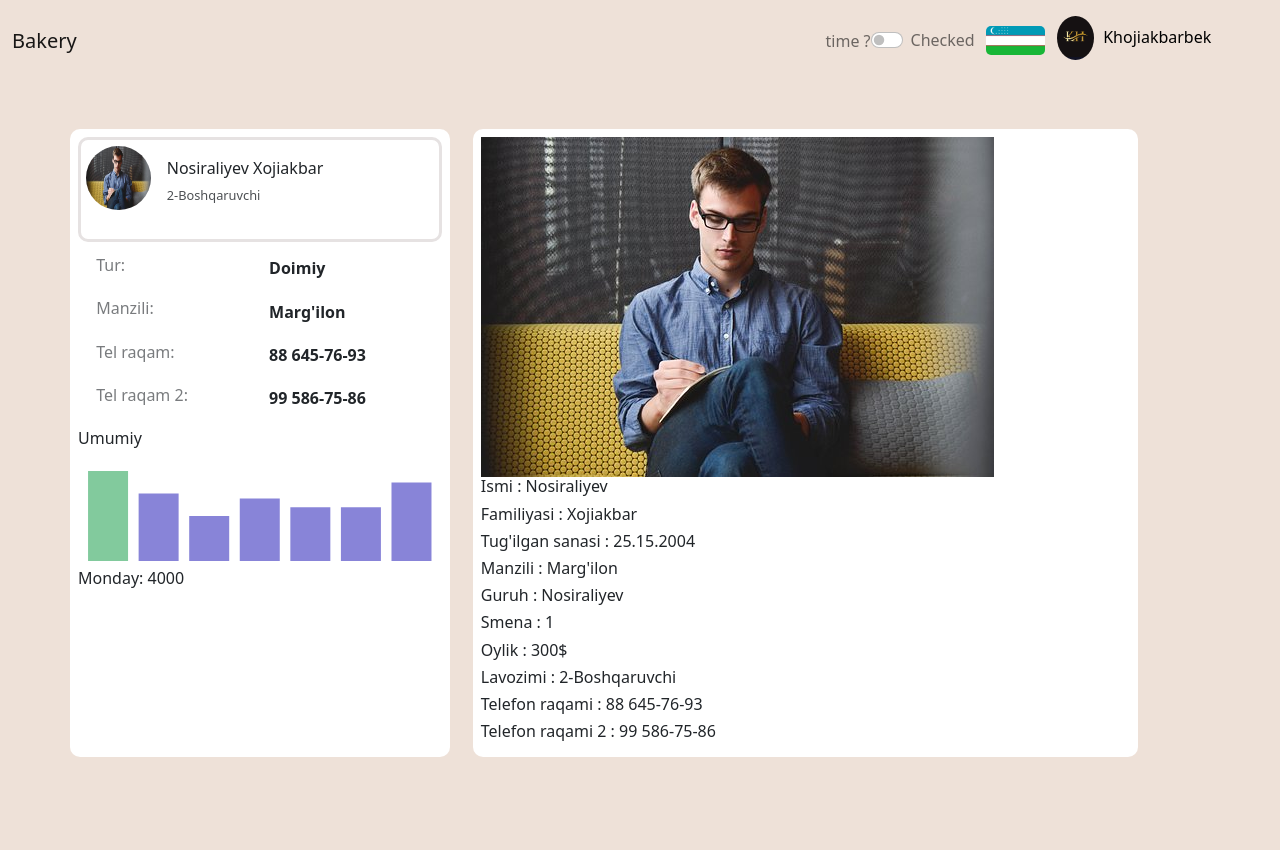
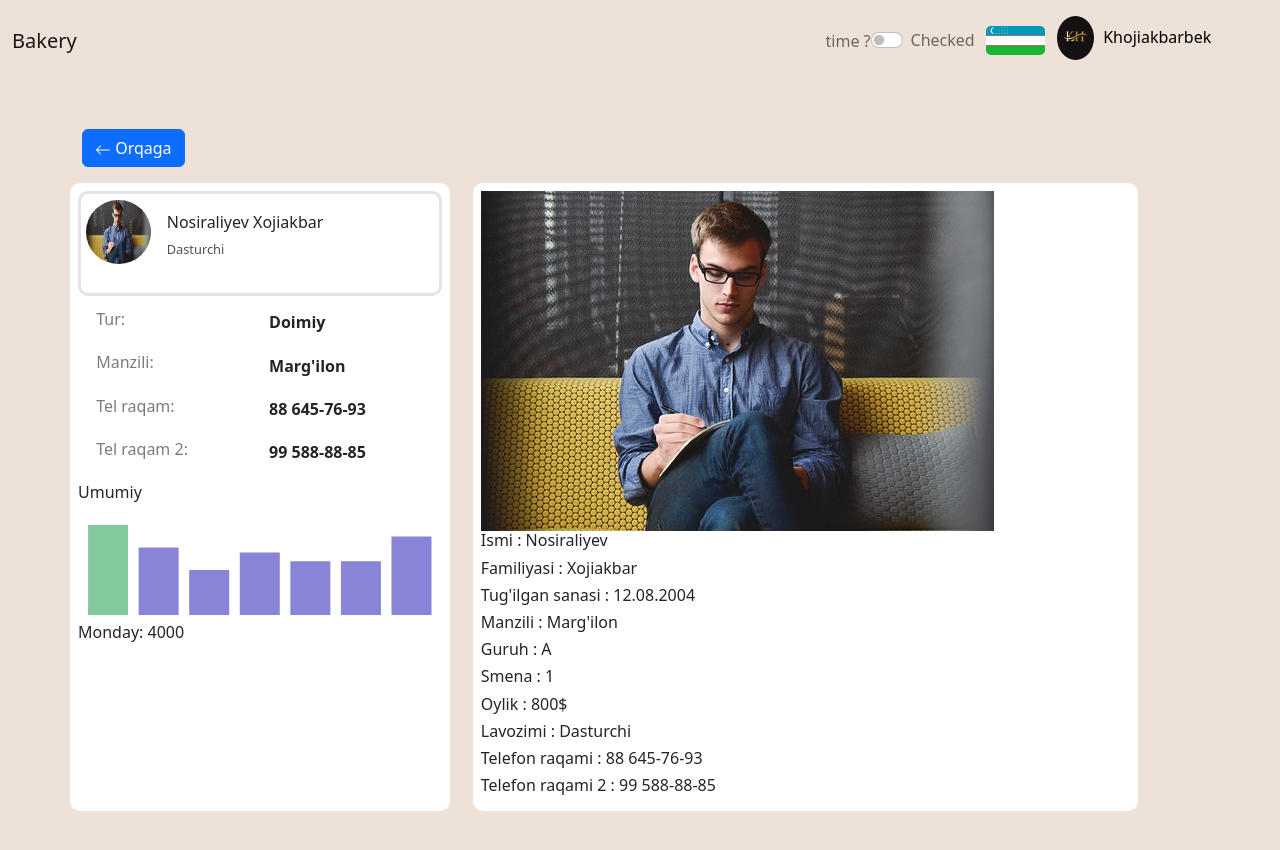
Before and after one commit to Khojiakbarbe/CRM-for-bakery, a React (Create React App) app: page /xodim/1 in a window 1280 px wide. Shown: the top 850 px of the page. Before the commit the page ends 805 px from the top, so only its background shows below. Built offline with nearby package versions, Linux system fonts and the light colour scheme; data requests are answered from the project's data file.

Commit message:
somethings changed and completed

```diff
--- a/src/app.css
+++ b/src/app.css
@@ -86,14 +86,19 @@ body {
 
 /* Add new worker */
 .addNewWorkerImg {
-    width: 50%;
+    width: 40%;
     margin: 0 auto;
+    border-radius: 100%;
+}
+.addNewWorkerImg label{
     border-radius: 50%;
 }
 
 .addNewWorkerImg img {
     border-radius: 50%;
     cursor: pointer;
+    width: 60%;
+    margin-top: 5%;
 }
 
 
--- a/src/components/Details.jsx
+++ b/src/components/Details.jsx
@@ -2,11 +2,16 @@ import React, { useEffect, useState } from "react";
 import { useParams, useNavigate } from "react-router-dom";
 import axios from "axios";
 import Chart from "./Chart";
+import { BsArrowLeft } from "react-icons/bs";
+
+
+
 
 export default function Details() {
 
     const { id } = useParams()
 
+    const navigate = useNavigate()
 
     const [detail, setDetail] = useState({})
 
@@ -22,6 +27,7 @@ export default function Details() {
 
     return (
         <div className="container mb-5 mt-5">
+            <button className="btn btn-primary mb-3" onClick={() => navigate('/')}><BsArrowLeft /> Orqaga</button>
             <div className="row">
                 <div className="col-4 bg-white p-2" style={{ marginRight: '2%', borderRadius: '10px' }}>
                     <div className="detailsSallImg">
@@ -59,7 +65,7 @@ export default function Details() {
                     <h6>Familiyasi : {detail.surname}</h6>
                     <h6>Tug'ilgan sanasi : {detail.birthday}</h6>
                     <h6>Manzili : {detail.address}</h6>
-                    <h6>Guruh : {detail.name}</h6>
+                    <h6>Guruh : {detail.group}</h6>
                     <h6>Smena : {detail.team}</h6>
                     <h6>Oylik : {detail.salary}</h6>
                     <h6>Lavozimi : {detail.position}</h6>
--- a/src/components/Navbar.jsx
+++ b/src/components/Navbar.jsx
@@ -41,7 +41,7 @@ export default function MyNavbar(args) {
                     <NavbarText>
                         <div className="form-check form-switch">
                             <input className="form-check-input" type="checkbox" id="flexSwitchCheckChecked" />
-                            <label className="form-check-label" for="flexSwitchCheckChecked">Checked</label>
+                            <label className="form-check-label" htmlFor="flexSwitchCheckChecked">Checked</label>
                         </div>
                     </NavbarText>
                     <NavbarText className='navFlag'>
--- a/src/components/XodimQoshish.jsx
+++ b/src/components/XodimQoshish.jsx
@@ -56,11 +56,11 @@ export default function XodimQoshish() {
     return (
         <div className="container">
             <button className="btn btn-primary mb-3" onClick={() => navigate('/')}><BsArrowLeft /> Orqaga</button>
-            <div className=" bg-white p-3" style={{ borderRadius: '10px' }}>
+            <div className="bg-white p-3" style={{ borderRadius: '10px' }}>
                 <div className="row " >
                     <div className="col-3">
-                        <div className="input-group mb-3 addNewWorkerImg" >
-                            <label className="input-group-text" for="inputGroupFile01">
+                        <div className="addNewWorkerImg input-group mb-3 " >
+                            <label  for="inputGroupFile01">
                                 <img src={gallery} className='img-fluid' alt="" />
                             </label>
                             <input style={{ opacity: '0' }} onChange={(e) => setImg(e.target.files)} type="file" className="form-control" id="inputGroupFile01" />
--- a/src/components/Xodimlar.jsx
+++ b/src/components/Xodimlar.jsx
@@ -16,21 +16,21 @@ export default function Xodimlar() {
 
     const [all] = useContext(dataContext)
     const [filter, setFilter] = useState(all)
-    const [forTeam, setForTeam] = useState('')
-
+    const [forTeam, setForTeam] = useState('barchasi')
 
     console.log(filter);
 
-
-    function filterBarchasi() {
-        setFilter(all)
-        setForTeam('barchasi')
-    }
+    //Filter
 
     function filterGroup(e) {
-        const filter = all.filter(info => info.group.toLowerCase().includes(e.toLowerCase()))
-        setFilter(filter)
-        setForTeam(e)
+        if (e === 'barchasi') {
+            setFilter(all)
+            setForTeam('barchasi')
+        } else {
+            const filter = all.filter(info => info.group.toLowerCase().includes(e.toLowerCase()))
+            setFilter(filter)
+            setForTeam(e)
+        }
     }
 
     function filterTeam(e) {
@@ -43,11 +43,15 @@ export default function Xodimlar() {
         }
     }
 
+
+    // Search
     function search(e) {
         const name = all.filter(post => post.name.toLowerCase().includes(e.toLowerCase()) || post.surname.toLowerCase().includes(e.toLowerCase()))
         setFilter(name)
     }
 
+
+    // Delete
     function deleteMethod(id) {
         fetch(`http://localhost:9000/xodimlar/${id}`, {
             method: 'DELETE'
@@ -61,6 +65,8 @@ export default function Xodimlar() {
                     })
             })
     }
+
+
 
     return (
         <div className="container mb-5 mt-5">
@@ -91,7 +97,7 @@ export default function Xodimlar() {
                                 <strong>Guruhlar</strong>
                             </DropdownToggle>
                             <DropdownMenu dark>
-                                <DropdownItem onClick={(e) => filterBarchasi(e.target.value)} value='barchasi'>
+                                <DropdownItem onClick={(e) => filterGroup(e.target.value)} value='barchasi'>
                                     Barchasi
                                 </DropdownItem>
                                 <DropdownItem onClick={(e) => filterGroup(e.target.value)} value='A'>
@@ -117,7 +123,7 @@ export default function Xodimlar() {
                                 <strong>Smena</strong>
                             </DropdownToggle>
                             <DropdownMenu dark>
-                                <DropdownItem onClick={(e) => filterBarchasi(e.target.value)} value='barchasi'>
+                                <DropdownItem onClick={(e) => filterGroup(e.target.value)} value='barchasi'>
                                     Barchasi
                                 </DropdownItem>
                                 <DropdownItem onClick={(e) => filterTeam(e.target.value)} value='1'>
@@ -137,9 +143,9 @@ export default function Xodimlar() {
                     </div>
                 </div>
                 {
-                    filter.map(post => {
+                    filter && filter.map(post => {
                         return (
-                            <div className="row  xodimlarRow" >
+                            <div key={post.id} className="row  xodimlarRow" >
                                 <div className="col-1 mb-2 text-left" >
                                     <p><strong>{post.id}</strong></p>
                                 </div>
--- a/src/db.json
+++ b/src/db.json
@@ -5,22 +5,22 @@
       "img": "../images/man1.jpg",
       "surname": "Xojiakbar",
       "name": "Nosiraliyev",
-      "birthday": "25.15.2004",
+      "birthday": "12.08.2004",
       "address": "Marg'ilon",
       "group": "A",
       "team": "1",
       "gender": "male",
-      "salary": "300$",
-      "position": "2-Boshqaruvchi",
+      "salary": "800$",
+      "position": "Dasturchi",
       "phone1": "88 645-76-93",
-      "phone2": "99 586-75-86"
+      "phone2": "99 588-88-85"
     },
     {
       "id": 2,
       "img": "../images/2.jpg",
       "surname": "Mominov",
       "name": "Abdurahmon",
-      "birthday": "25.15.1990",
+      "birthday": "25.12.1990",
       "address": "Marg'ilon",
       "group": "A",
       "team": "2",
@@ -86,7 +86,7 @@
       "team": "2",
       "gender": "male",
       "salary": "700$",
-      "position": "Deriktor",
+      "position": "Direktor",
       "phone1": "99 879-99-96",
       "phone2": "94 645-78-78"
     }
```
